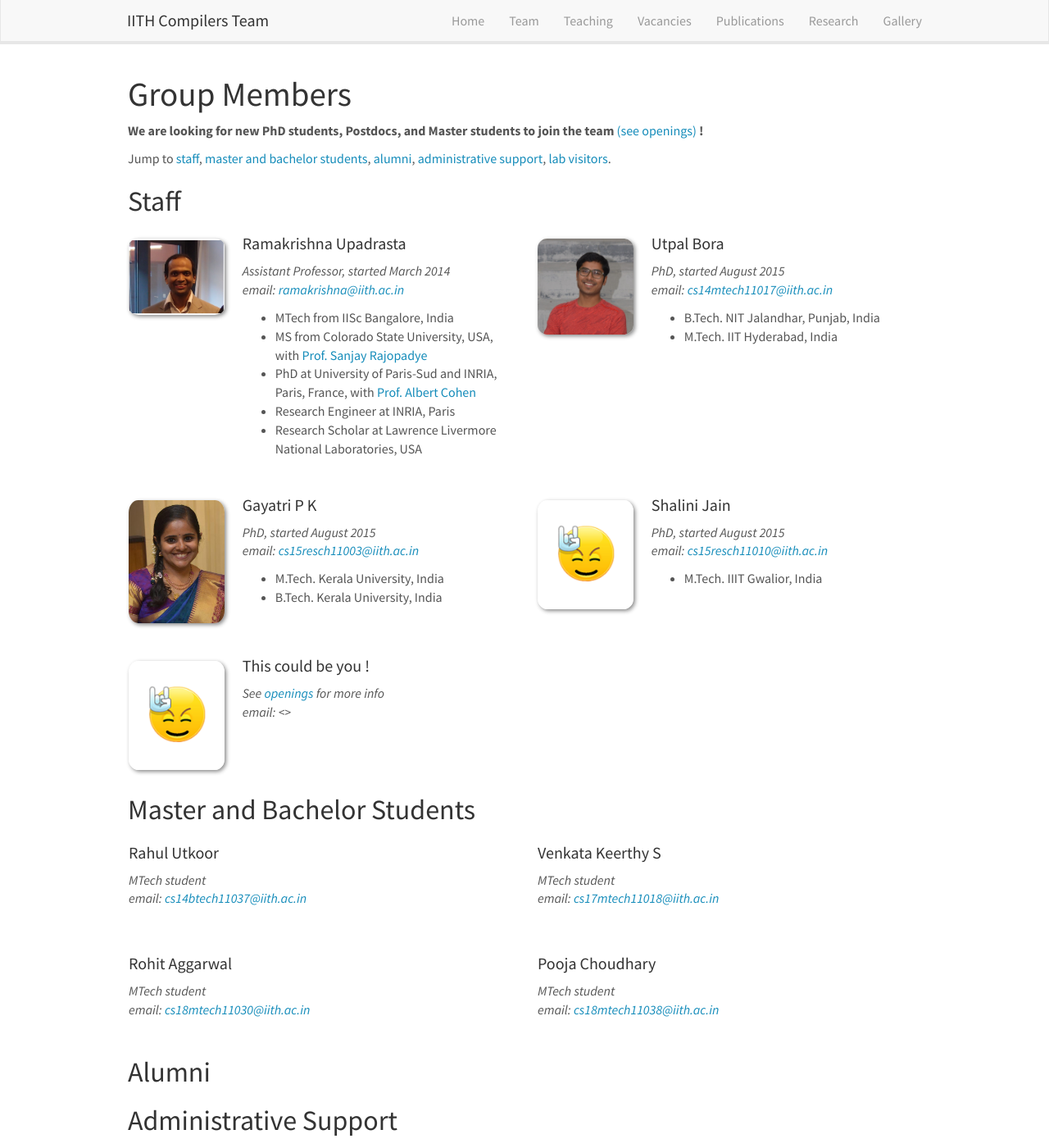
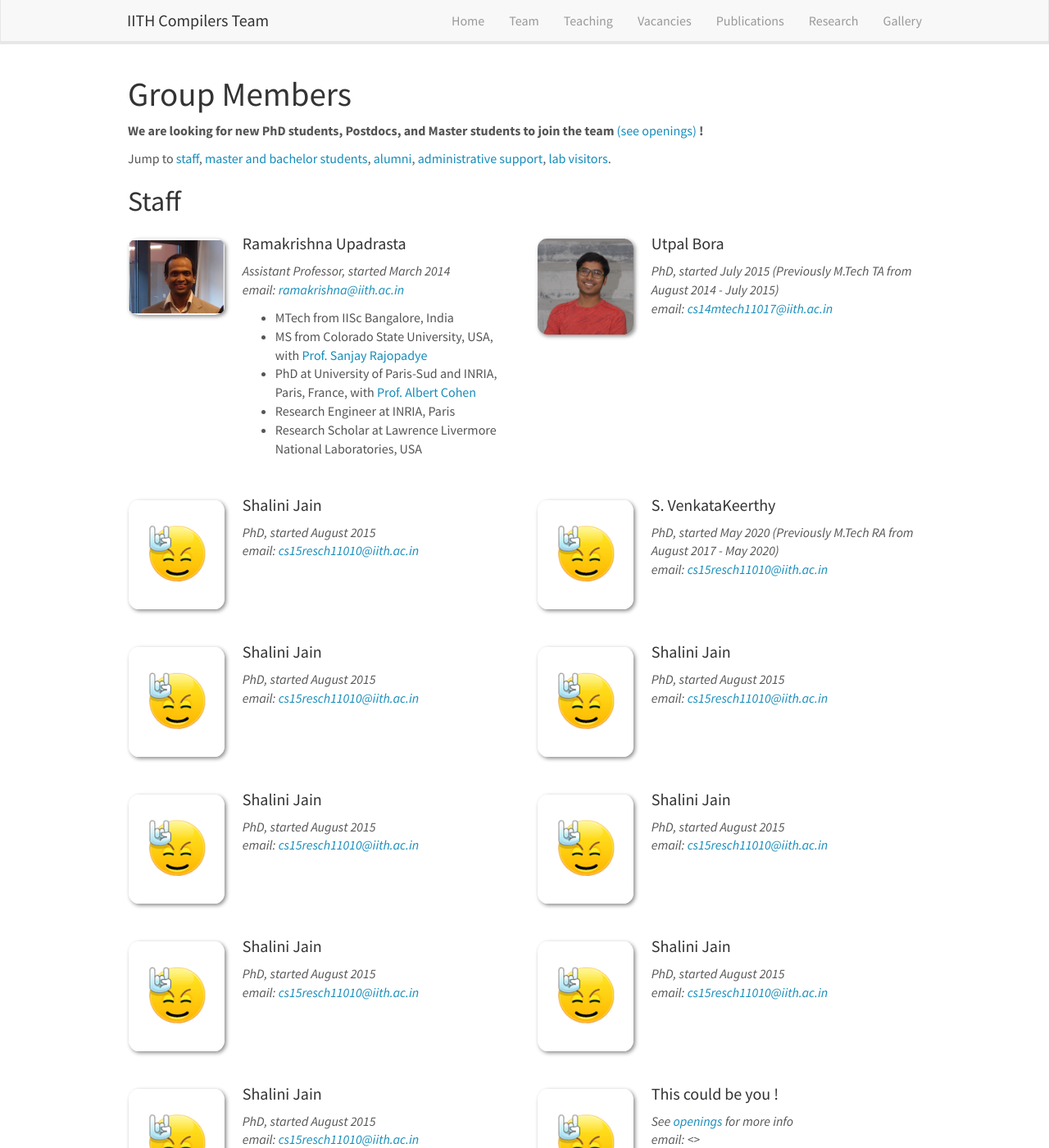
Before and after one commit to utpalbora/compilers.cse.iith.ac.in, a Jekyll site: the page built from _pages/team.md, in a window 1280 px wide and 1400 px high. Shown: the whole window at 82% size. Built offline with Jekyll 4.4.1, drawn with Linux system fonts in a browser that asks for light colours; nearby versions of some CDN libraries.

Commit message:
updating data

```diff
--- a/_data/team_members.yml
+++ b/_data/team_members.yml
@@ -1,4 +1,5 @@
 - name: Ramakrishna Upadrasta
+  type: faculty
   photo: rama.png
   info: Assistant Professor, started March 2014
   email: ramakrishna@iith.ac.in
@@ -12,27 +13,87 @@
   education7: BTech from Andhra University, Visakhapatnam, India
 
 - name: Utpal Bora
+  type: phd
   photo: utpal.jpg
-  info: PhD, started August 2015
+  info: PhD, started July 2015 (Previously M.Tech TA from August 2014 - July 2015)
   email: cs14mtech11017@iith.ac.in
-  number_educ: 2
-  education1: B.Tech. NIT Jalandhar, Punjab, India
-  education2: M.Tech. IIT Hyderabad, India
+  interests: Program Analysis, Compiler Optimization, Polyhedral Compilation, Parallel Programming, Race Detection
+  # number_educ: 2
+  # education1: B.Tech. NIT Jalandhar, Punjab, India
+  # education2: M.Tech. IIT Hyderabad, India
 
-- name: Gayatri P K
-  photo: gayatri.jpg
-  info: PhD, started August 2015
-  email: cs15resch11003@iith.ac.in
-  number_educ: 2
-  education1: M.Tech. Kerala University, India
-  education2: B.Tech. Kerala University, India
+# - name: Gayatri P K
+#   photo: gayatri.jpg
+#   info: PhD, started August 2015
+#   email: cs15resch11003@iith.ac.in
+#   number_educ: 2
+#   education1: M.Tech. Kerala University, India
+#   education2: B.Tech. Kerala University, India
 
 - name: Shalini Jain
+  type: phd
   photo: rock.jpg
   info: PhD, started August 2015
   email: cs15resch11010@iith.ac.in
-  number_educ: 1
-  education1: M.Tech. IIIT Gwalior, India
+  interests: Compiler Optimizations, Compiler optimizations using machine learning, Profilers
+  # number_educ: 1
+  # education1: M.Tech. IIIT Gwalior, India
+
+- name: S. VenkataKeerthy
+  type: phd
+  photo: rock.jpg
+  info: PhD, started May 2020 (Previously M.Tech RA from August 2017 - May 2020)
+  email: cs15resch11010@iith.ac.in
+  interests: Compiler Optimizations, Compiler optimizations using machine learning, Profilers
+
+- name: Shalini Jain
+  type: phd
+  photo: rock.jpg
+  info: PhD, started August 2015
+  email: cs15resch11010@iith.ac.in
+  interests: Compiler Optimizations, Compiler optimizations using machine learning, Profilers
+
+- name: Shalini Jain
+  type: phd
+  photo: rock.jpg
+  info: PhD, started August 2015
+  email: cs15resch11010@iith.ac.in
+  interests: Compiler Optimizations, Compiler optimizations using machine learning, Profilers
+
+- name: Shalini Jain
+  type: phd
+  photo: rock.jpg
+  info: PhD, started August 2015
+  email: cs15resch11010@iith.ac.in
+  interests: Compiler Optimizations, Compiler optimizations using machine learning, Profilers
+
+- name: Shalini Jain
+  type: phd
+  photo: rock.jpg
+  info: PhD, started August 2015
+  email: cs15resch11010@iith.ac.in
+  interests: Compiler Optimizations, Compiler optimizations using machine learning, Profilers
+
+- name: Shalini Jain
+  type: phd
+  photo: rock.jpg
+  info: PhD, started August 2015
+  email: cs15resch11010@iith.ac.in
+  interests: Compiler Optimizations, Compiler optimizations using machine learning, Profilers
+
+- name: Shalini Jain
+  type: phd
+  photo: rock.jpg
+  info: PhD, started August 2015
+  email: cs15resch11010@iith.ac.in
+  interests: Compiler Optimizations, Compiler optimizations using machine learning, Profilers
+
+- name: Shalini Jain
+  type: phd
+  photo: rock.jpg
+  info: PhD, started August 2015
+  email: cs15resch11010@iith.ac.in
+  interests: Compiler Optimizations, Compiler optimizations using machine learning, Profilers
 
 - name: "This could be you !"
   photo: rock.jpg
```
Also changed, not shown: Gemfile.lock.
